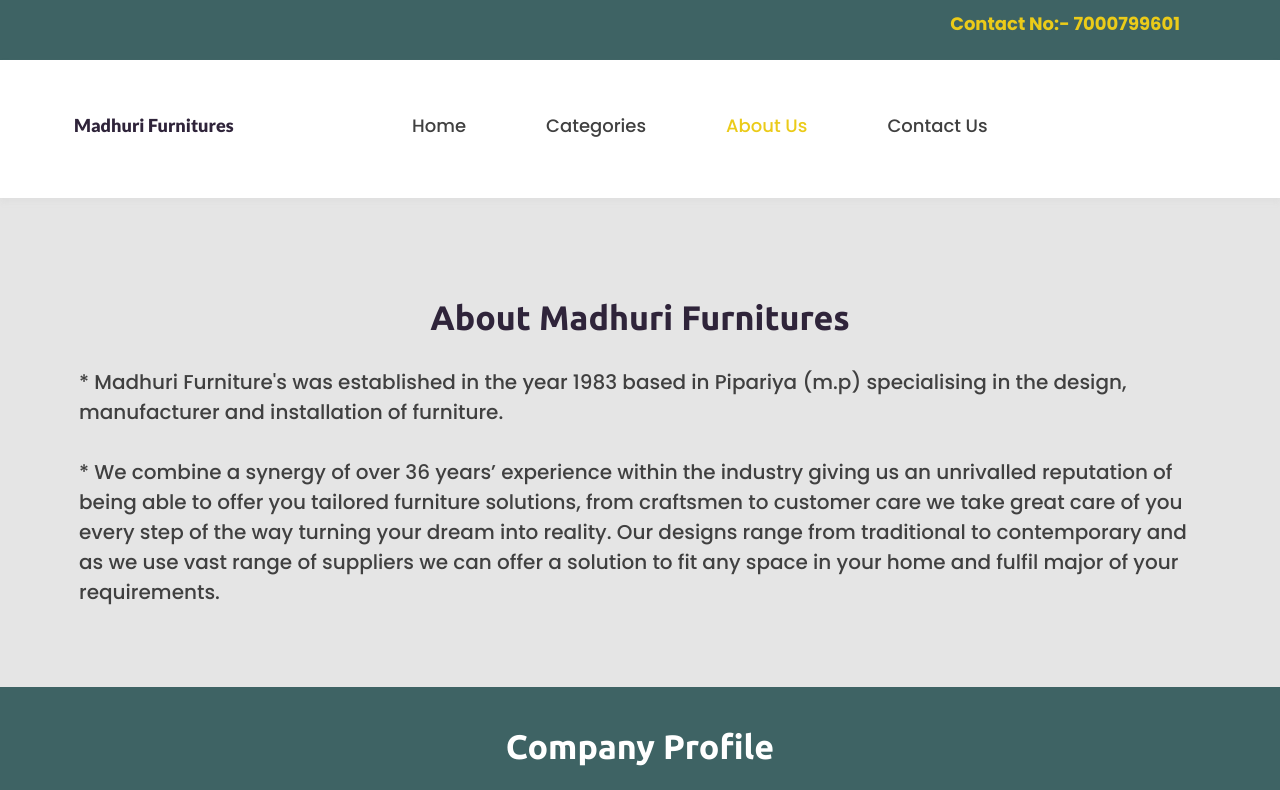
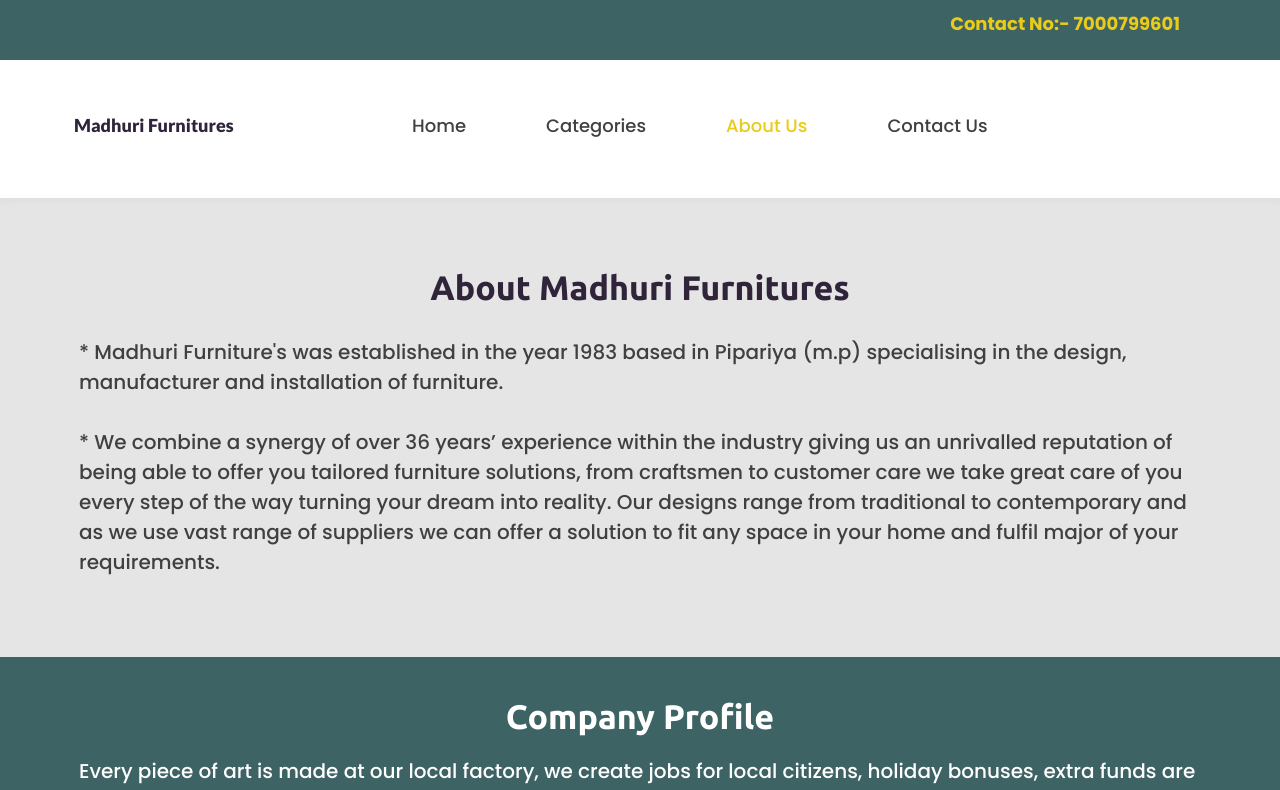
Before and after one commit to Nityashasinha1999/Furniture-theme1, a React (Create React App) app: page /about in a window 1280 px wide. Shown: the top 790 px of the page. Built offline with nearby package versions, Linux system fonts and the light colour scheme.

Commit message:
Update styles.css

```diff
--- a/src/assets/styles.css
+++ b/src/assets/styles.css
@@ -413,7 +413,7 @@ color: #2F243A;
         }
         /*about-us*/
         .about__wrap{
-          padding-top: 70px;
+          padding-top: 40px;
         }
         .a__about{
           display: flex;
```
